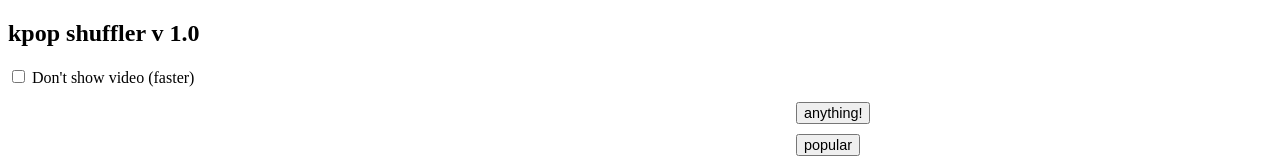
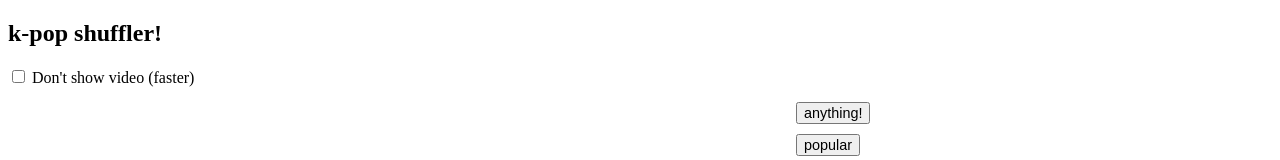
Before and after one commit to chewtle/kpop-shuffle-public, a plain HTML site: page index.html in a window 1280 px wide. Shown: the top 160 px of the page. Drawn offline with Linux system fonts and the light colour scheme.

Commit message:
Changed the title

```diff
--- a/index.html
+++ b/index.html
@@ -1,12 +1,12 @@
 <!DOCTYPE html>
 <html>
     <head>
-        <title>kpop shuffler</title>
+        <title>k-pop shuffler!</title>
         <meta content="text/html;charset=utf-8" http-equiv="Content-Type">
         <link rel="shortcut icon" type="image/gif", href="icon.gif" />
     </head>
     <body>
-        <h2>kpop shuffler v 1.0</h2>
+        <h2>k-pop shuffler!</h2>
         <div style="float:left; margin-bottom:10px">
             <input type="checkbox" id="vid_check"> Don't show video (faster)
             <div style="height:10px"></div>
```
